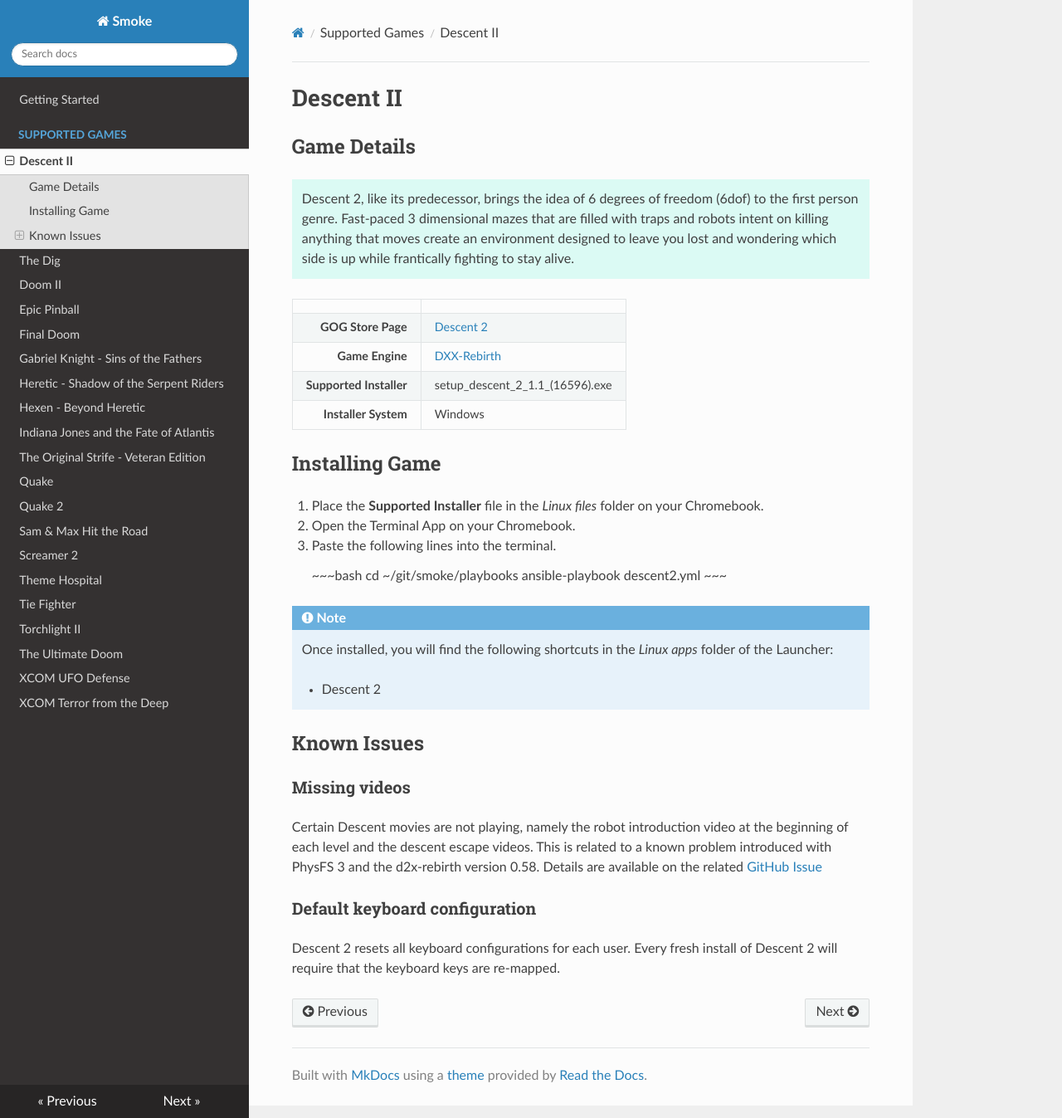
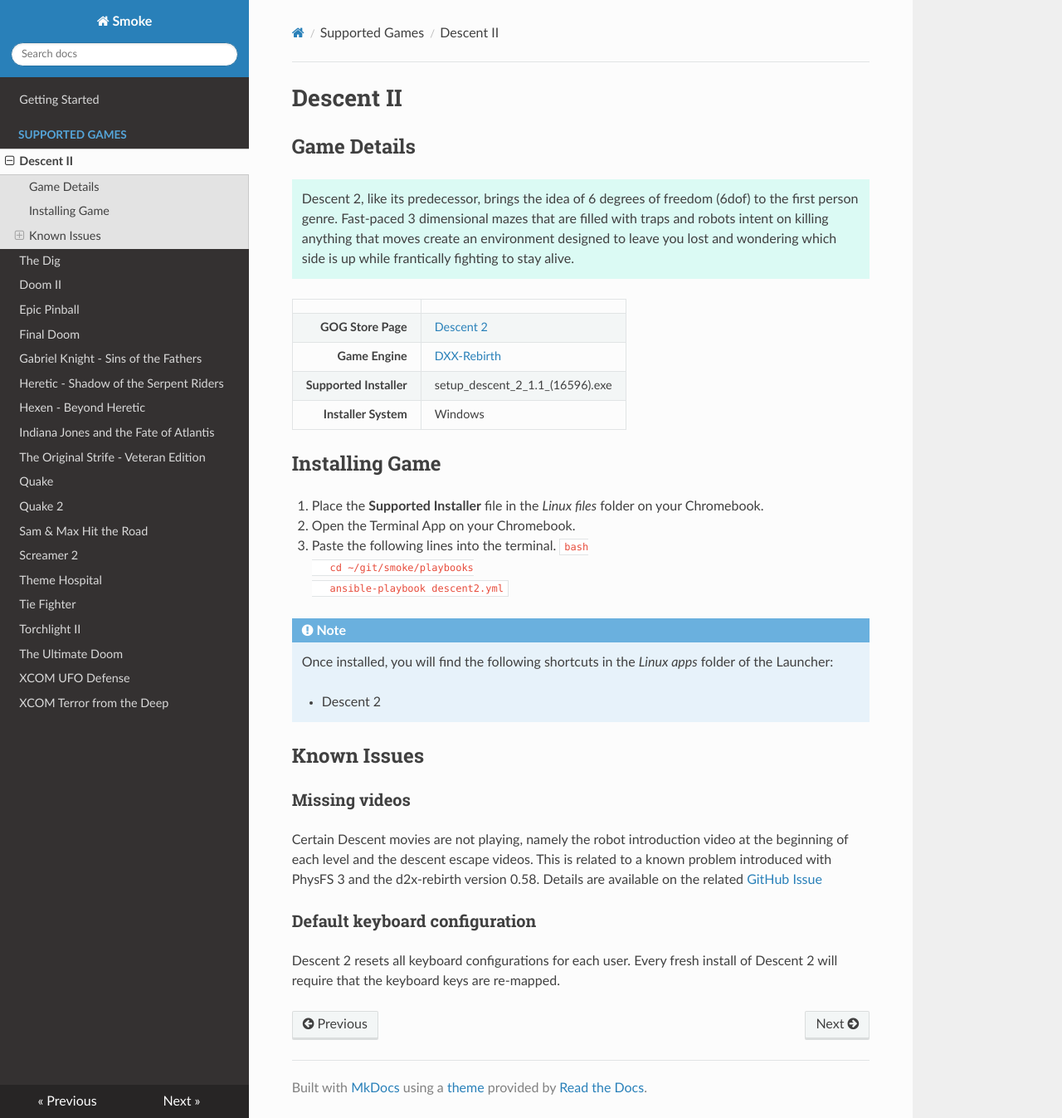
Before and after one commit to gooseberry/smoke, an MkDocs documentation site: the page built from docs/games/descent-2.md, in a window 1280 px wide and 1347 px high. Shown: the whole window at 83% size. Built offline with MkDocs 1.6.1, drawn with Linux system fonts in a browser that asks for light colours; nearby versions of some CDN libraries.

Commit message:
code block wrong character

````diff
--- a/docs/games/descent-2.md
+++ b/docs/games/descent-2.md
@@ -16,11 +16,10 @@
 1. Place the **Supported Installer** file in the *Linux files* folder on your Chromebook.
 1. Open the Terminal App on your Chromebook.
 1. Paste the following lines into the terminal.
-
-    ~~~bash
-    cd ~/git/smoke/playbooks
-    ansible-playbook descent2.yml
-    ~~~
+   ```bash
+   cd ~/git/smoke/playbooks
+   ansible-playbook descent2.yml
+   ```
 
 
 !!! Note
````
